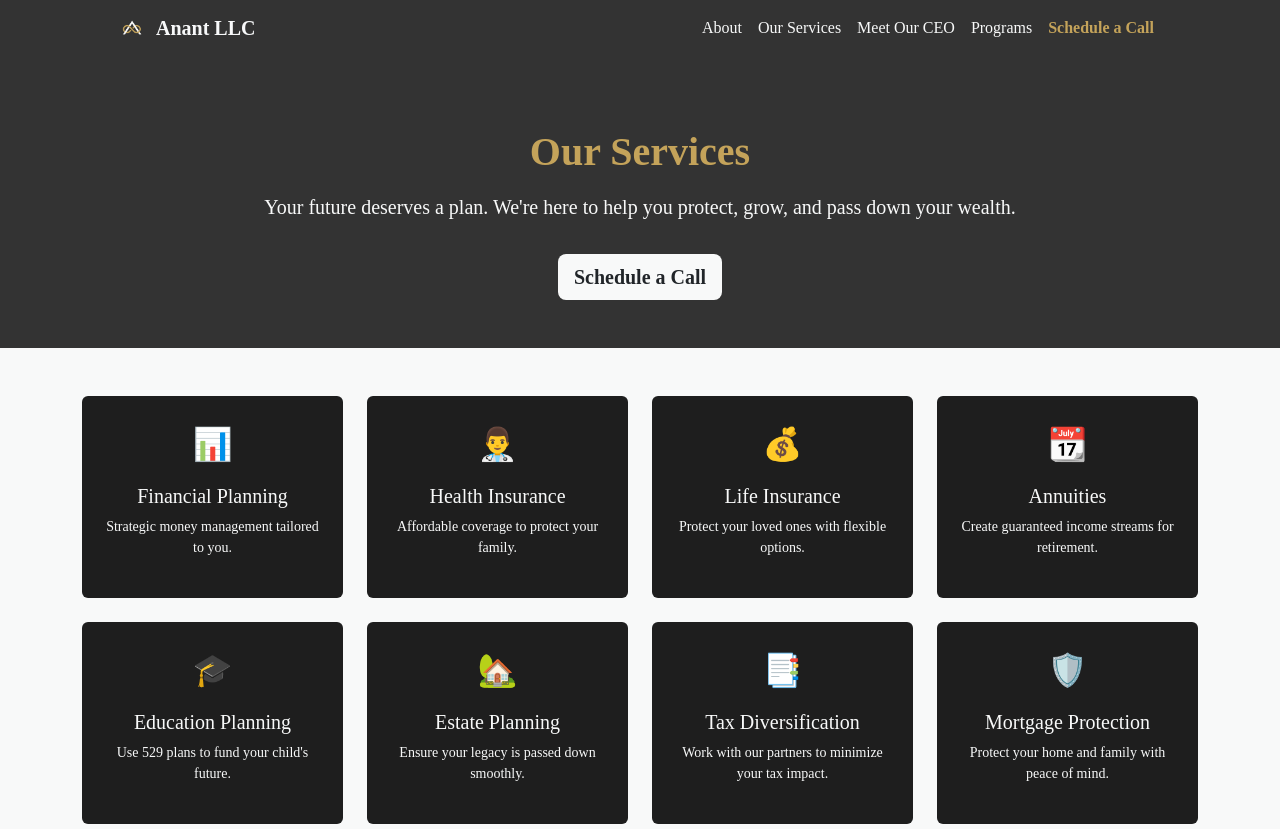
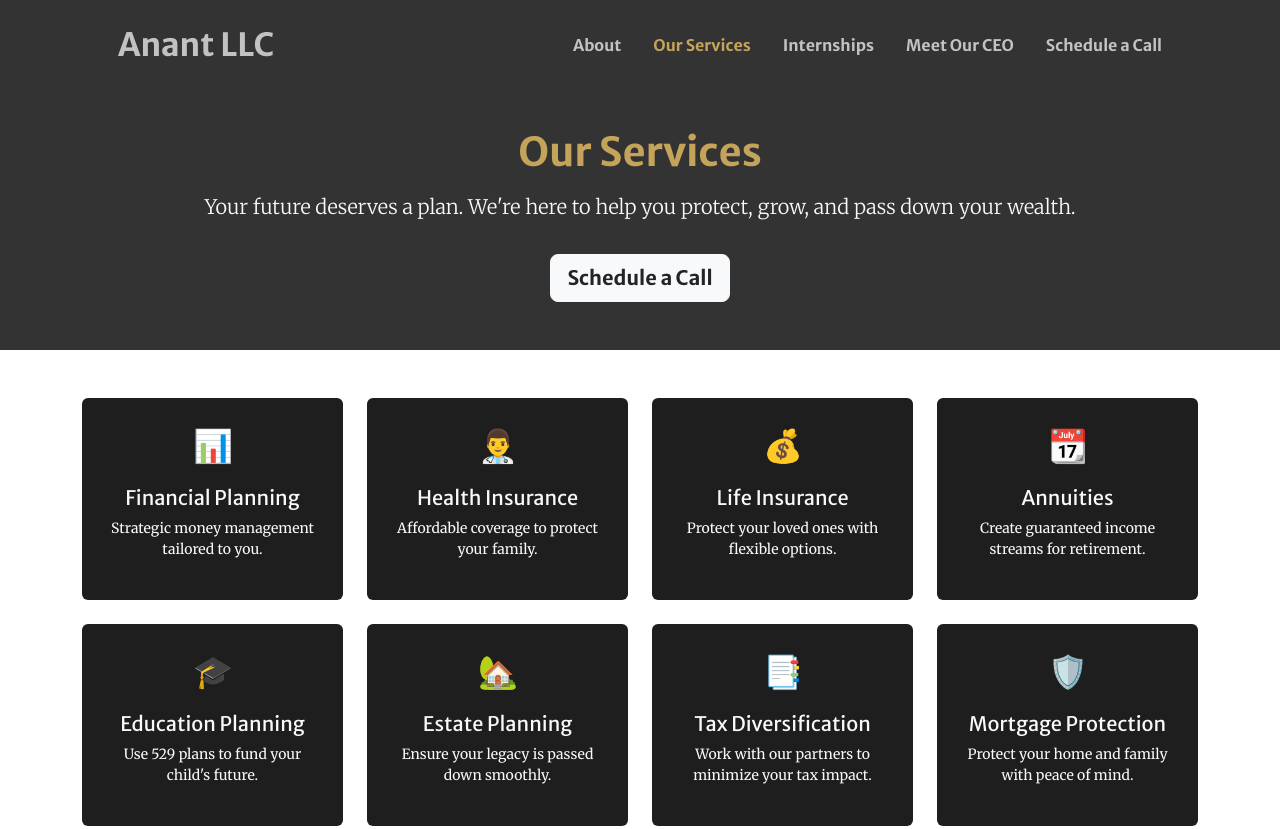
Before and after one commit to AnantLLC/Anant-LLC-Webpage, a plain HTML site: page services.html in a window 1280 px wide. Shown: the top 829 px of the page. Drawn offline with nearby package versions, Linux system fonts and the light colour scheme.

Commit message:
updates styling for homepage and services page

```diff
--- a/services.html
+++ b/services.html
@@ -2,10 +2,15 @@
 <html lang="en">
   <head>
     <meta charset="UTF-8" />
-    <meta name="viewport" content="width=device-width, initial-scale=1.0" />
+    <meta name="viewport" content="width=device-width, initial-scale=1.0, shrink-to-fit=no" />
+    <!-- Google Fonts -->
+    <link href="https://fonts.googleapis.com/css?family=Merriweather+Sans:400,700" rel="stylesheet" />
+    <link href="https://fonts.googleapis.com/css?family=Merriweather:400,300,300italic,400italic,700,700italic" rel="stylesheet" type="text/css" />
+
     <title>Our Services | Anant LLC</title>
     <link rel="icon" type="image/x-icon" href="/favicon.ico" />
-    <link href="https://cdn.jsdelivr.net/npm/bootstrap@5.3.0/dist/css/bootstrap.min.css" rel="stylesheet" />
+    <script src="js/scripts.js"></script>
+    <!-- <link href="https://cdn.jsdelivr.net/npm/bootstrap@5.3.0/dist/css/bootstrap.min.css" rel="stylesheet" /> -->
     <style>
       :root {
         --anant-gold: #C4A35A;
@@ -13,24 +18,15 @@
         --anant-black: #333333;
       }
 
+      .nav-link.active{
+        color: var(--anant-gold) !important;
+      }
+
       body {
         font-family: 'Merriweather', serif;
-        background-color: var(--anant-white);
         color: var(--anant-black);
         margin: 0;
         padding: 0;
-      }
-
-      .navbar {
-        background-color: var(--anant-black) !important;
-      }
-
-      .navbar .nav-link {
-        color: var(--anant-white) !important;
-      }
-
-      .navbar .nav-link.fw-bold {
-        color: var(--anant-gold) !important;
       }
 
       .section-dark {
@@ -79,11 +75,9 @@
         color: var(--anant-black);
       }
 
-      .btn-light:hover {
-        background-color: #F8F9F9;
-        color: var(--anant-black);
-      }
     </style>
+    <!-- Core Theme CSS (includes Bootstrap) -->
+    <link href="css/styles.css" rel="stylesheet" />
     <!-- Microsoft Clarity Analytics -->
     <script type="text/javascript">
       (function(c,l,a,r,i,t,y){
@@ -93,28 +87,22 @@
       })(window, document, "clarity", "r1avrpdi0c");
     </script>
   </head>
-  <body>
-    <nav class="navbar navbar-expand-lg navbar-dark fixed-top" style="background-color: #1E1E1E;">
+  <body id="page-top">
+    <nav class="navbar navbar-expand-lg navbar-light fixed-top py-3" id="mainNav">
       <div class="container px-4 px-lg-5">
-        <a class="navbar-brand fw-bold text-light d-flex align-items-center" href="index.html">
-          <img src="favicon.ico" alt="Anant LLC" style="height: 28px; margin-right: 10px;" />
-          Anant LLC
-        </a>
-        <button class="navbar-toggler" type="button" data-bs-toggle="collapse" data-bs-target="#navbarResponsive"
-          aria-controls="navbarResponsive" aria-expanded="false" aria-label="Toggle navigation">
-          <span class="navbar-toggler-icon"></span>
-        </button>
-        <div class="collapse navbar-collapse" id="navbarResponsive">
-          <ul class="navbar-nav ms-auto mb-2 mb-lg-0">
-            <li class="nav-item"><a class="nav-link text-light" href="index.html#about">About</a></li>
-            <li class="nav-item"><a class="nav-link text-light" href="services.html">Our Services</a></li>
-            <li class="nav-item"><a class="nav-link text-light" href="index.html#meetourceo">Meet Our CEO</a></li>
-            <li class="nav-item"><a class="nav-link text-light" href="index.html#highschoolprograms">Programs</a></li>
-            <li class="nav-item"><a class="nav-link text-light fw-bold" href="https://calendly.com/yug-goyal46" target="_blank">Schedule a Call</a></li>
-          </ul>
-        </div>
+          <a class="navbar-brand" href="index.html#page-top">Anant LLC</a>
+          <button class="navbar-toggler navbar-toggler-right" type="button" data-bs-toggle="collapse" data-bs-target="#navbarResponsive" aria-controls="navbarResponsive" aria-expanded="false" aria-label="Toggle navigation"><span class="navbar-toggler-icon"></span></button>
+          <div class="collapse navbar-collapse" id="navbarResponsive">
+              <ul class="navbar-nav ms-auto my-2 my-lg-0">
+                  <li class="nav-item"><a class="nav-link" href="index.html#about">About</a></li>
+                  <li class="nav-item"><a class="nav-link active" href="services.html">Our Services</a></li>
+                  <li class="nav-item"><a class="nav-link" href="index.html#internships">Internships</a></li>
+                  <li class="nav-item"><a class="nav-link" href="index.html#meetourceo">Meet Our CEO</a></li>
+                  <li class="nav-item"><a class="nav-link" href="https://calendly.com/yug-goyal46/consultation" target="_blank">Schedule a Call</a></li>
+                </ul>
+          </div>
       </div>
-    </nav>
+  </nav>
 
     <!-- Hero Section -->
     <section class="hero-section py-5 text-center section-dark">
@@ -205,7 +193,6 @@
         </div>
       </div>
     </section>
-
     <script src="https://cdn.jsdelivr.net/npm/bootstrap@5.3.0/dist/js/bootstrap.bundle.min.js"></script>
   </body>
 </html>
```
Also changed, not shown: index.html (+12 -89 lines).
